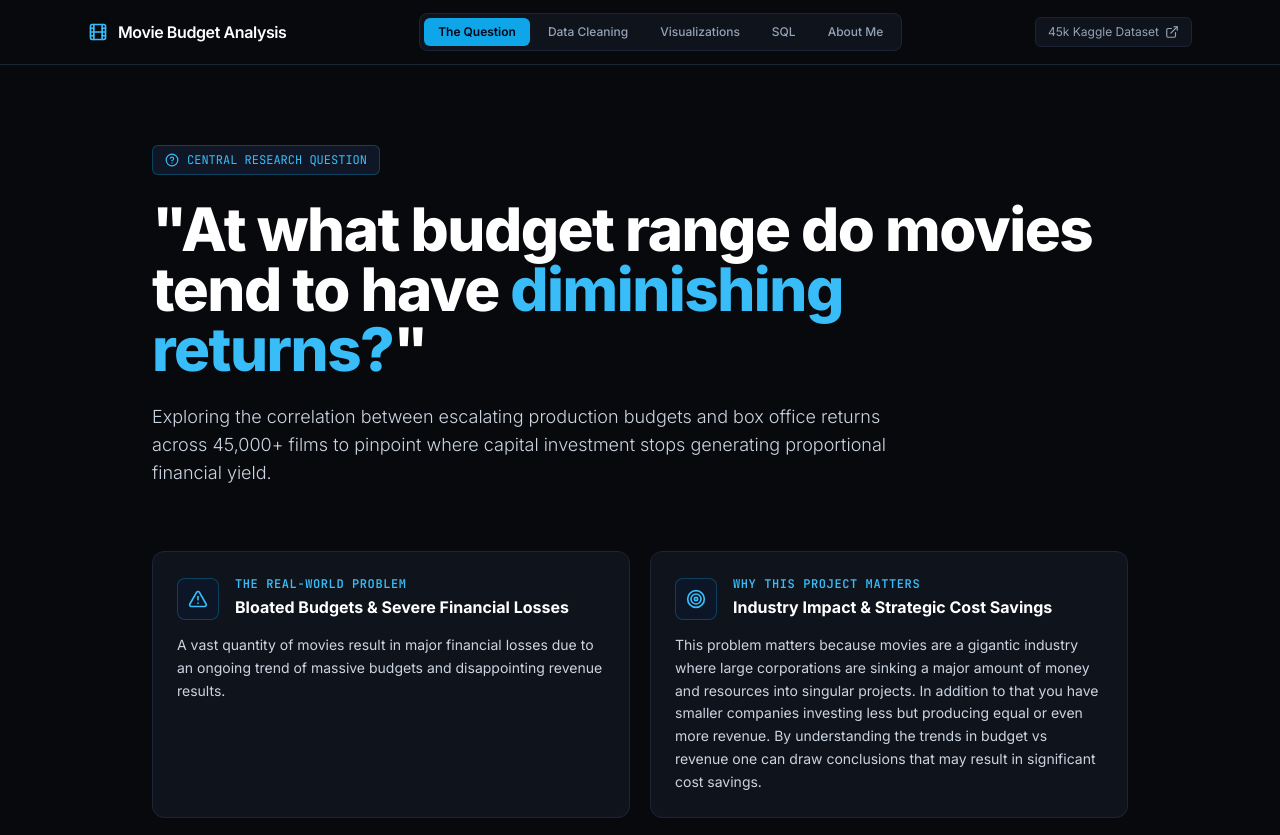
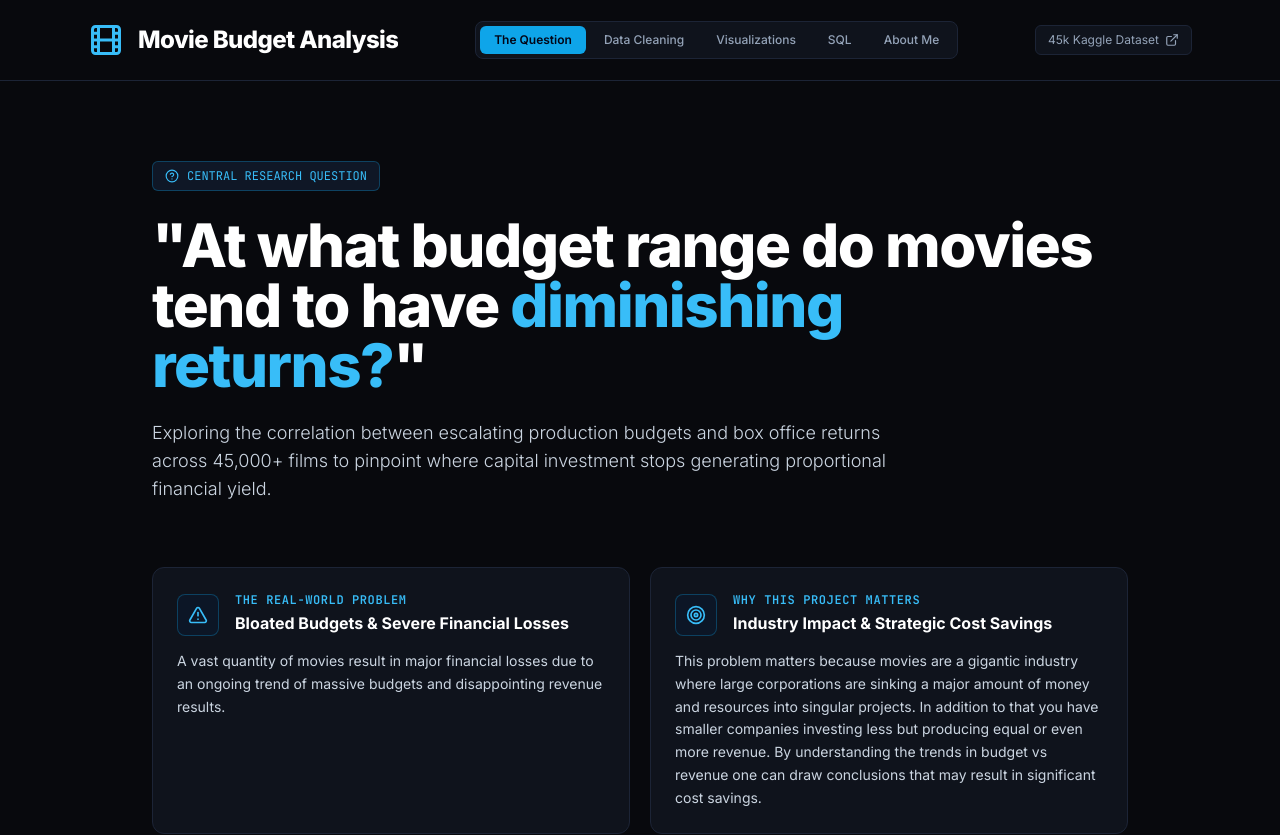
Before and after one commit to ibharrat/movie-budget-diminishing-returns, a React (Vite) app: page / in a window 1280 px wide. Shown: the top 835 px of the page. Built offline with nearby package versions, Linux system fonts and the light colour scheme; the HTML template or start-up script is replaced by a standard one.

Commit message:
style: enlarge header cinema reel logo and bold title typography

```diff
--- a/src/components/Navbar.tsx
+++ b/src/components/Navbar.tsx
@@ -9,15 +9,15 @@ interface NavbarProps {
 export const Navbar: React.FC<NavbarProps> = ({ currentPage, onNavigate }) => {
   return (
     <header className="sticky top-0 z-50 w-full border-b border-[#1c2436] bg-[#08090d]">
-      <div className="max-w-6xl mx-auto px-4 sm:px-6 h-16 flex items-center justify-between">
+      <div className="max-w-6xl mx-auto px-4 sm:px-6 h-16 sm:h-20 flex items-center justify-between gap-4">
 
         {/* Brand */}
         <div
           onClick={() => onNavigate('question')}
-          className="flex items-center gap-2.5 cursor-pointer hover:opacity-85 transition-opacity shrink-0"
+          className="flex items-center gap-2.5 sm:gap-3.5 cursor-pointer hover:opacity-90 transition-opacity shrink-0 group"
         >
-          <Film className="w-5 h-5 text-sky-400 shrink-0" />
-          <span className="font-semibold text-white tracking-tight text-xs sm:text-base truncate max-w-[120px] sm:max-w-none">
+          <Film className="w-7 h-7 sm:w-9 sm:h-9 text-sky-400 shrink-0 group-hover:scale-105 transition-transform" />
+          <span className="font-extrabold text-white tracking-tight text-sm sm:text-xl lg:text-2xl truncate max-w-[150px] sm:max-w-none">
             Movie Budget Analysis
           </span>
         </div>
@@ -81,7 +81,7 @@ export const Navbar: React.FC<NavbarProps> = ({ currentPage, onNavigate }) => {
           href="https://www.kaggle.com/datasets/sibamsamanta07/movies-dataset-45k-films-with-budget-and-revenue"
           target="_blank"
           rel="noreferrer"
-          className="hidden sm:inline-flex items-center gap-1.5 text-xs text-slate-400 hover:text-sky-400 px-3 py-1.5 rounded-md border border-[#1c2436] hover:border-sky-500/40 transition-colors bg-[#0f131c]"
+          className="hidden lg:inline-flex items-center gap-1.5 text-xs text-slate-400 hover:text-sky-400 px-3 py-1.5 rounded-md border border-[#1c2436] hover:border-sky-500/40 transition-colors bg-[#0f131c]"
         >
           <span>45k Kaggle Dataset</span>
           <ExternalLink className="w-3.5 h-3.5" />
```
